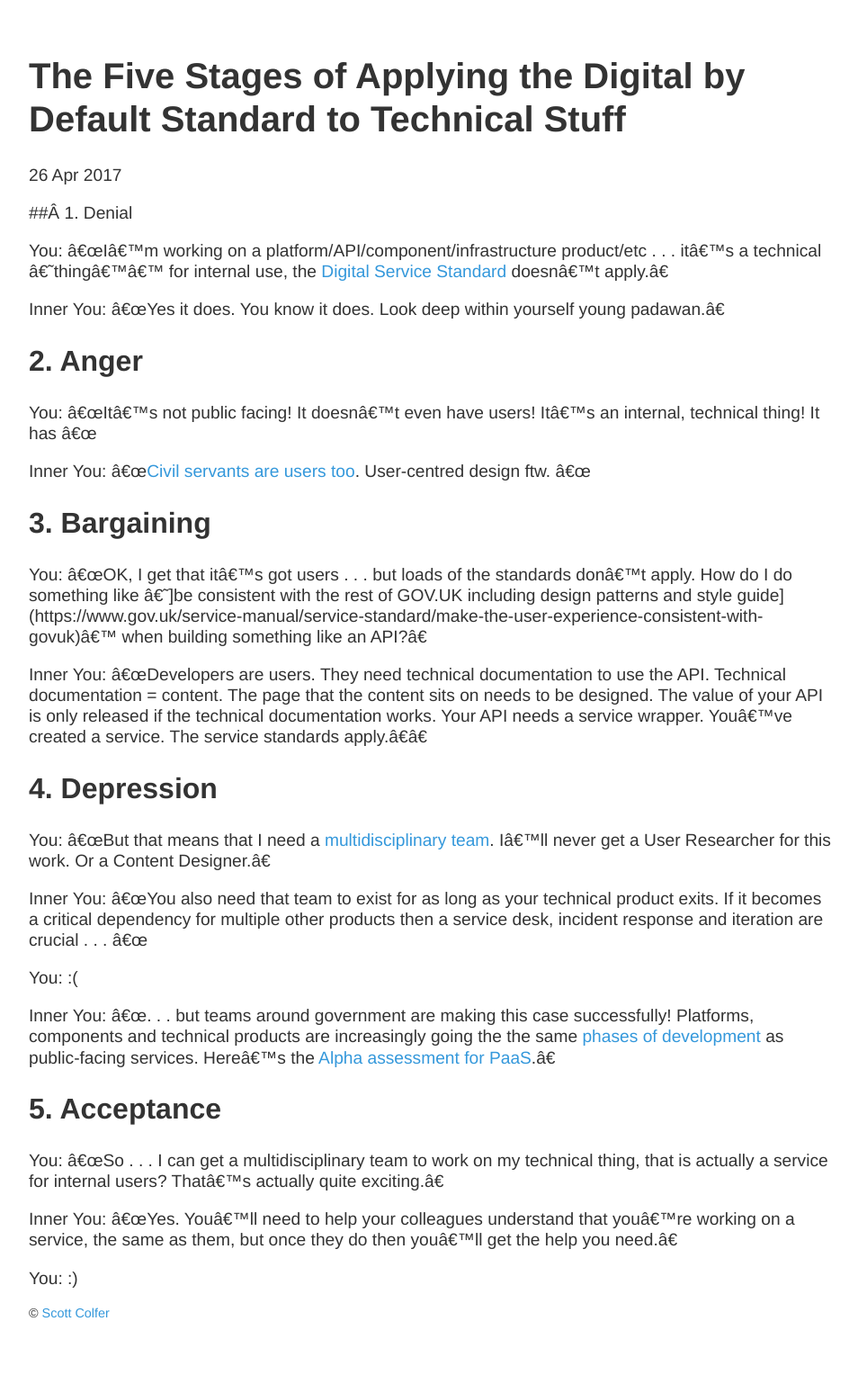
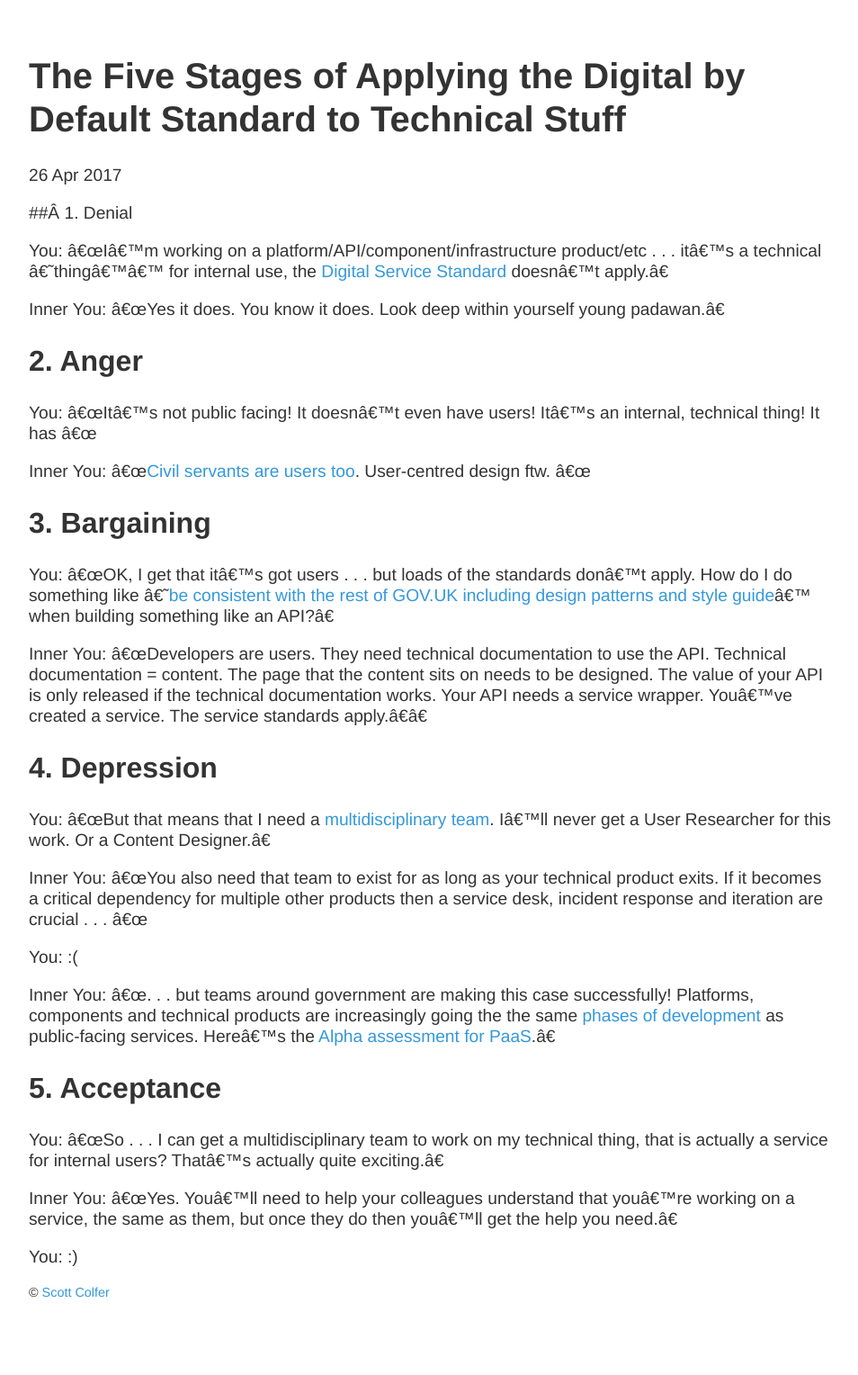
Before and after one commit to scottcolfer/scottcolfer.github.io, a Jekyll site: the page built from _posts/2017-05-26-user-centred-technical-products.md, in a window 1280 px wide. Shown: the whole page at 90% size, without its empty margins (160-1114 px from the left). Built offline with Jekyll 4.4.1, drawn with Linux system fonts in a browser that asks for light colours; after the commit the page ends 1505 px from its top, so only the background shows below that.

Commit message:
Corrected link
Corrected a link

```diff
--- a/_posts/2017-05-26-user-centred-technical-products.md
+++ b/_posts/2017-05-26-user-centred-technical-products.md
@@ -18,7 +18,7 @@ Inner You: "[Civil servants are users too](https://gds.blog.gov.uk/2015/09/28/ci
 
 ## 3. Bargaining
 
-You: "OK, I get that it's got users . . . but loads of the standards don't apply. How do I do something like ']be consistent with the rest of GOV.UK including design patterns and style guide](https://www.gov.uk/service-manual/service-standard/make-the-user-experience-consistent-with-govuk)' when building something like an API?"
+You: "OK, I get that it's got users . . . but loads of the standards don't apply. How do I do something like '[be consistent with the rest of GOV.UK including design patterns and style guide](https://www.gov.uk/service-manual/service-standard/make-the-user-experience-consistent-with-govuk)' when building something like an API?"
 
 Inner You: "Developers are users. They need technical documentation to use the API. Technical documentation = content. The page that the content sits on needs to be designed. The value of your API is only released if the technical documentation works. Your API needs a service wrapper. You've created a service. The service standards apply.""
 
```
